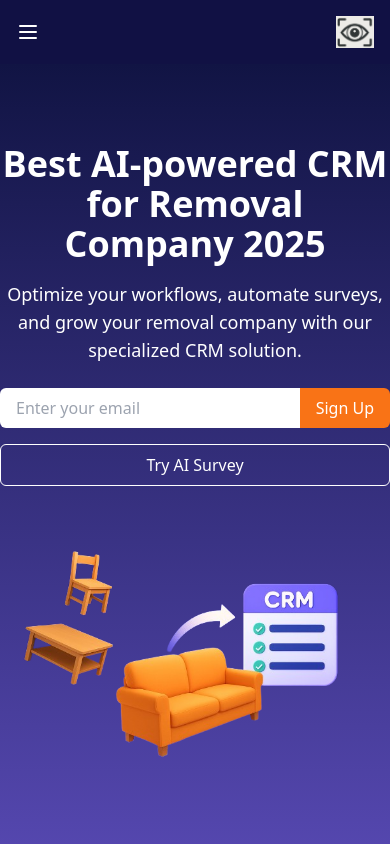
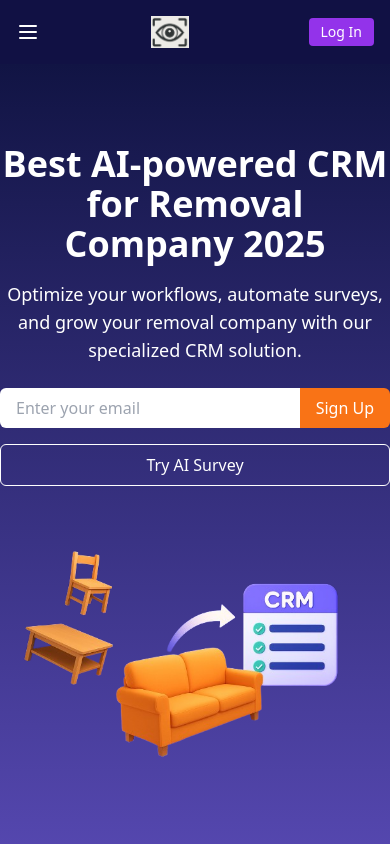
Before and after one commit to Gullmegler/mitt-prosjekt, a React (Create React App) app: page / in a window 390 px wide. Shown: the top 844 px of the page. Built offline with nearby package versions, Linux system fonts and the light colour scheme.

Commit message:
Update Navbar.jsx

```diff
--- a/src/components/Navbar.jsx
+++ b/src/components/Navbar.jsx
@@ -16,12 +16,12 @@ const Navbar = () => {
         </button>
       </div>
 
-      <div className="flex items-center space-x-2">
+      <div className="flex items-center justify-center flex-1 lg:justify-start">
         <img src="/logo.png" alt="Logo" className="h-8" />
-        <span className="font-bold hidden lg:inline">AI Removals</span>
+        <span className="font-bold ml-2 hidden lg:inline">AI Removals</span>
       </div>
 
-      <div className="hidden lg:flex space-x-6">
+      <div className="hidden lg:flex space-x-6 ml-8">
         <a href="#benefits" className="hover:underline">Benefits</a>
         <a href="#prices" className="hover:underline">Pricing</a>
         <a href="#faq" className="hover:underline">FAQ</a>
@@ -43,6 +43,15 @@ const Navbar = () => {
         </Link>
       </div>
 
+      <div className="flex items-center lg:hidden">
+        <Link
+          to="/login"
+          className="ml-2 bg-purple-600 px-3 py-1 rounded hover:bg-purple-700 transition text-sm"
+        >
+          Log In
+        </Link>
+      </div>
+
       {isOpen && (
         <div className="absolute top-16 left-0 w-full bg-[#111144] flex flex-col items-center space-y-4 p-4 lg:hidden">
           <a href="#benefits" onClick={() => setIsOpen(false)} className="w-full text-center hover:underline">Benefits</a>
```
